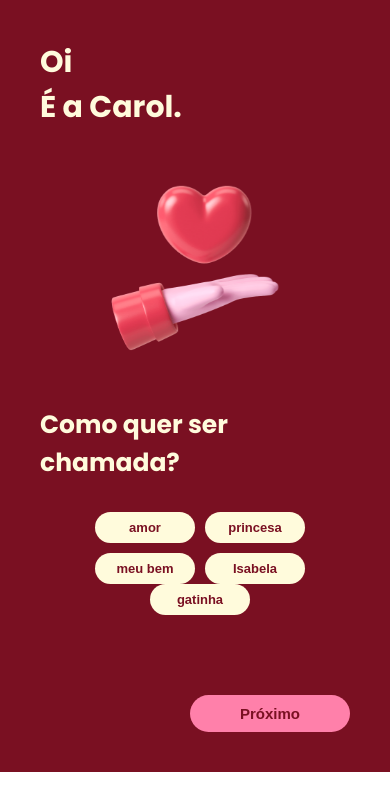
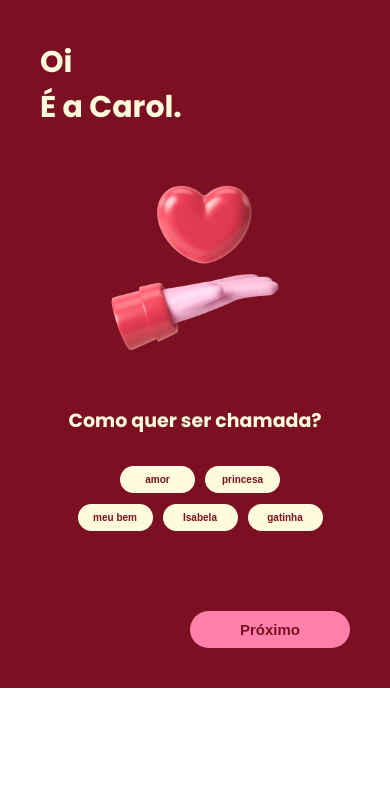
Before and after one commit to carolsoul/segredo, a React (Vite) app: page /escolha-de-nome in a window 390 px wide. Shown: the top 810 px of the page. Built offline with nearby package versions, Linux system fonts and the light colour scheme; a web font is replaced by a local one.

Commit message:
style: mudança no layout responsivo

```diff
--- a/src/styles/EscolhaNome.module.css
+++ b/src/styles/EscolhaNome.module.css
@@ -39,9 +39,9 @@
 .nomeParag{
     color: var(--off-white);
     font-weight: 700;
-    font-size: 25px;
+    font-size: 19px;
     width: 100%;
-    text-align: start;
+    text-align: center;
 }
 
 .maoCoracao {
@@ -74,11 +74,11 @@
 .nomeBtnContainer button{
     color: var(--red);
     background-color: var(--off-white);
-    width: 100px;
+    width: 75px;
     padding: 8px 15px;
     border: none;
     border-radius: 30px;
-    font-size: 13px;
+    font-size: 10px;
     font-weight: bold;
     cursor: pointer;
     margin-left: 10px;
```
